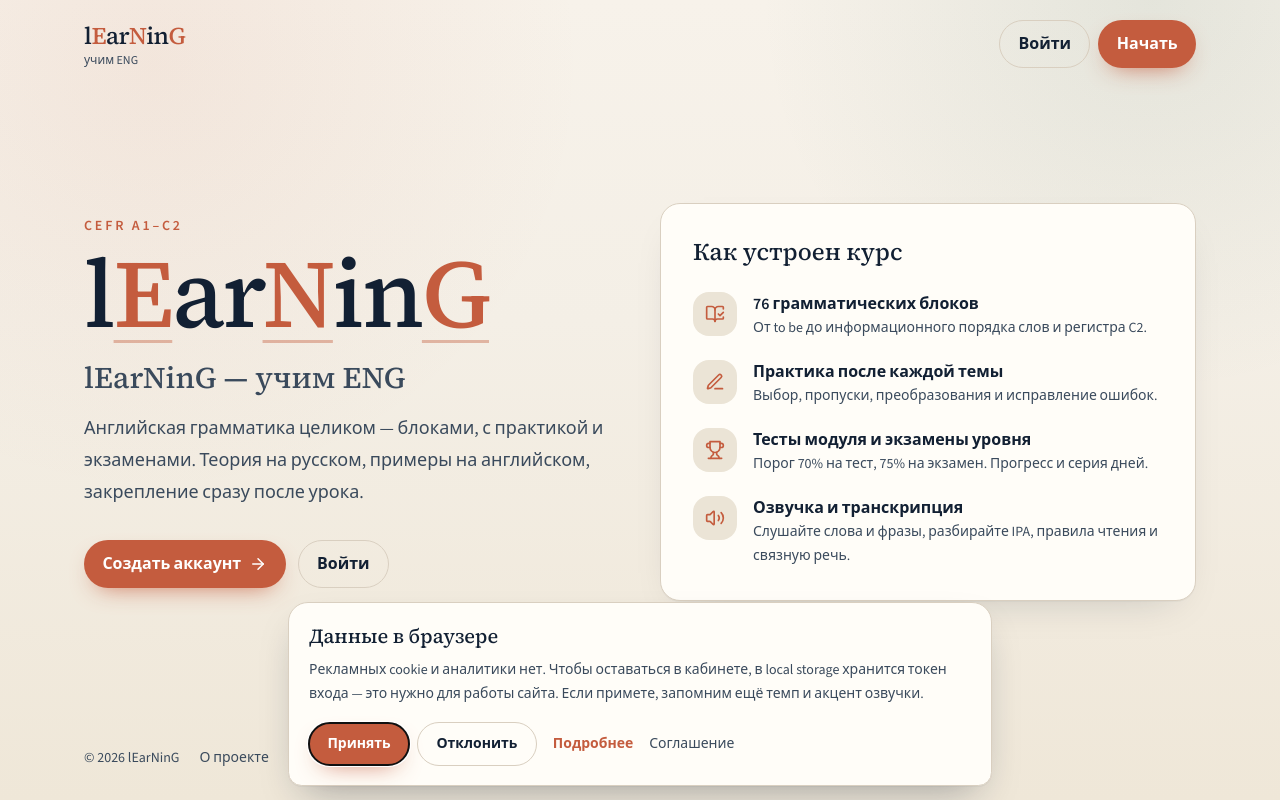
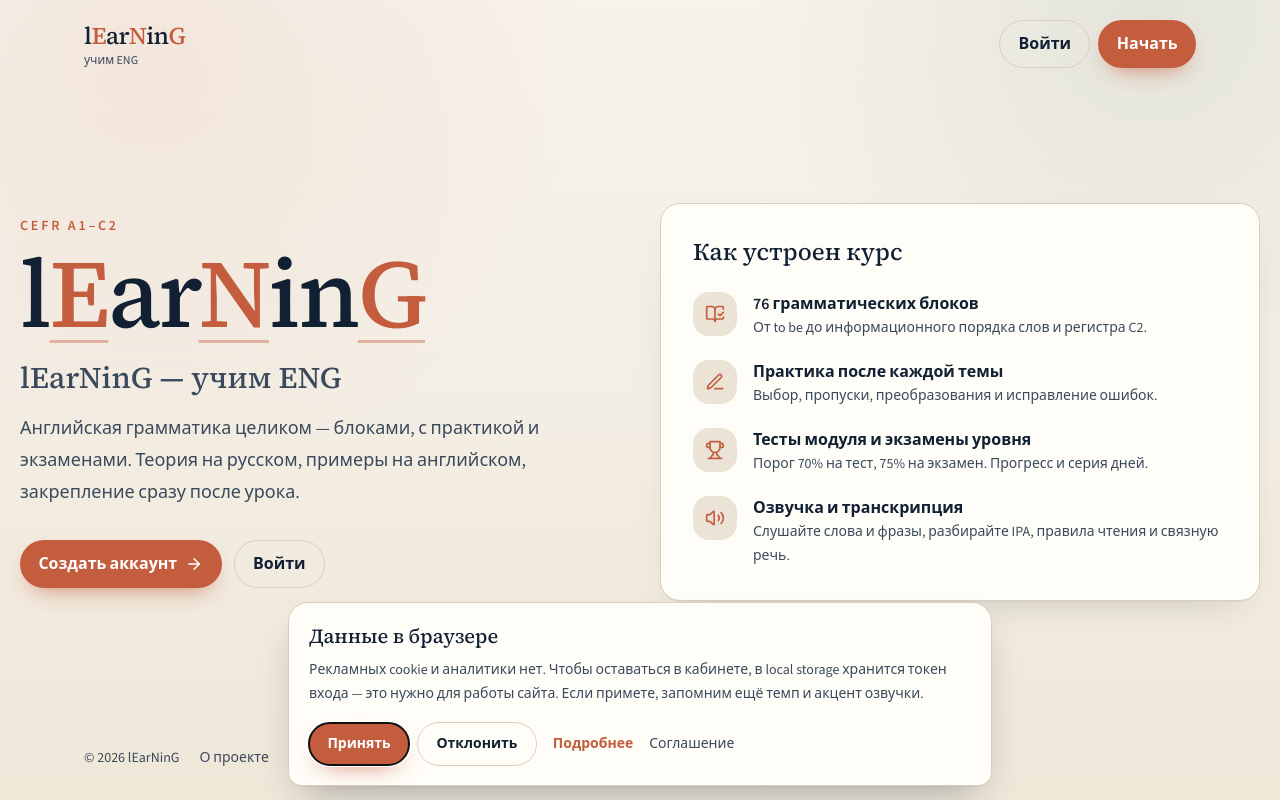
Before and after one commit to Siellph/lEarNing, a React (Vite) app in the folder frontend/: page / in a window 1280 px wide. Built offline with nearby package versions, Linux system fonts and the light colour scheme; no server answers.

Commit message:
update style theory

```diff
--- a/frontend/src/index.css
+++ b/frontend/src/index.css
@@ -1093,3 +1093,58 @@ input.gap-blank-input:disabled {
     transform: none;
   }
 }
+
+/* ===== Mobile overflow protection ===== */
+
+html,
+body,
+#root {
+  width: 100%;
+  max-width: 100%;
+  overflow-x: hidden;
+}
+
+*,
+*::before,
+*::after {
+  box-sizing: border-box;
+}
+
+/* Все основные контейнеры должны иметь право сжиматься */
+main,
+section,
+article,
+.card,
+.quiz-card,
+.lesson-callout,
+.lesson-pair {
+  min-width: 0;
+  max-width: 100%;
+}
+
+/* Текст не должен создавать горизонтальный скролл */
+.prose-lesson {
+  min-width: 0;
+  max-width: 100%;
+  overflow-wrap: anywhere;
+  word-break: normal;
+}
+
+/* Длинные ссылки / английские конструкции */
+.prose-lesson a,
+.prose-lesson code {
+  overflow-wrap: anywhere;
+}
+
+/* Таблица скроллится сама, а не растягивает страницу */
+.lesson-table-wrap {
+  width: 100%;
+  max-width: 100%;
+  min-width: 0;
+  overflow-x: auto;
+  -webkit-overflow-scrolling: touch;
+}
+
+.lesson-table {
+  min-width: max-content;
+}
```
